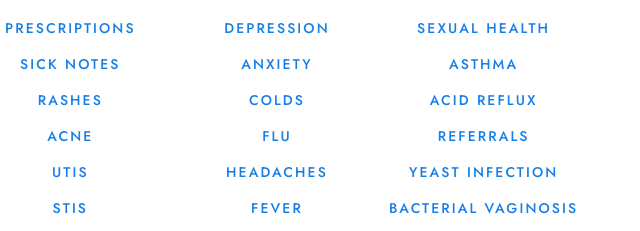
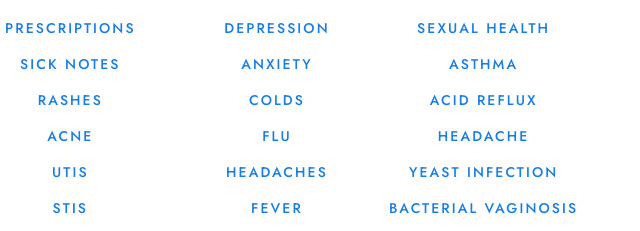
Before and after one commit to karibahealth/kariba, a website: page source/html/index.html in a window 1280 px wide. Shown: the part 1320-1551 px from the top of the page, 573-1213 px from the left. Drawn offline with nearby package versions, Linux system fonts and the light colour scheme; files that its build step writes are made by us from their sources; files whose address does not match are found by name.

Commit message:
Revert "Update index.html"
This reverts commit b7f2406bdf633d0c58d73be68bb64b206c18aa61.

```diff
--- a/source/html/index.html
+++ b/source/html/index.html
@@ -113,7 +113,7 @@
                                     <li>Sexual Health</li>
                                     <li>Asthma</li>
                                     <li>Acid Reflux</li>
-                                    <li>Referrals</li>
+                                    <li>Headache</li>
                                     <li>Yeast Infection</li>
                                     <li>Bacterial Vaginosis</li>
                                     <li>and More</li>
```
